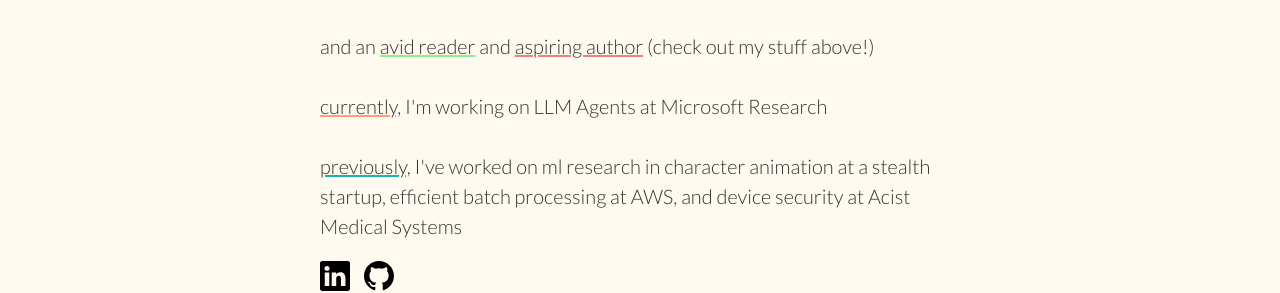
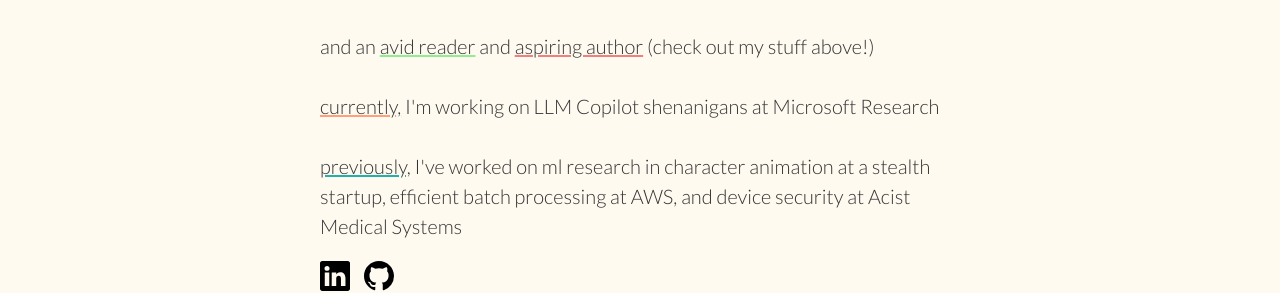
Before and after one commit to KiranSur/KiranSur.github.io, a Jekyll site: the page built from index.html, in a window 1280 px wide. Shown: the part 359-652 px from the top of the page. Built offline with Jekyll 4.4.1, drawn with Linux system fonts in a browser that asks for light colours.

Commit message:
small change

```diff
--- a/index.html
+++ b/index.html
@@ -33,7 +33,7 @@
         <br>
 
         <span style="text-decoration: underline; text-decoration-color: lightsalmon;">currently,</span>
-        I'm working on LLM Agents at Microsoft Research
+        I'm working on LLM Copilot shenanigans at Microsoft Research
 
         <br>
         <br>
```
